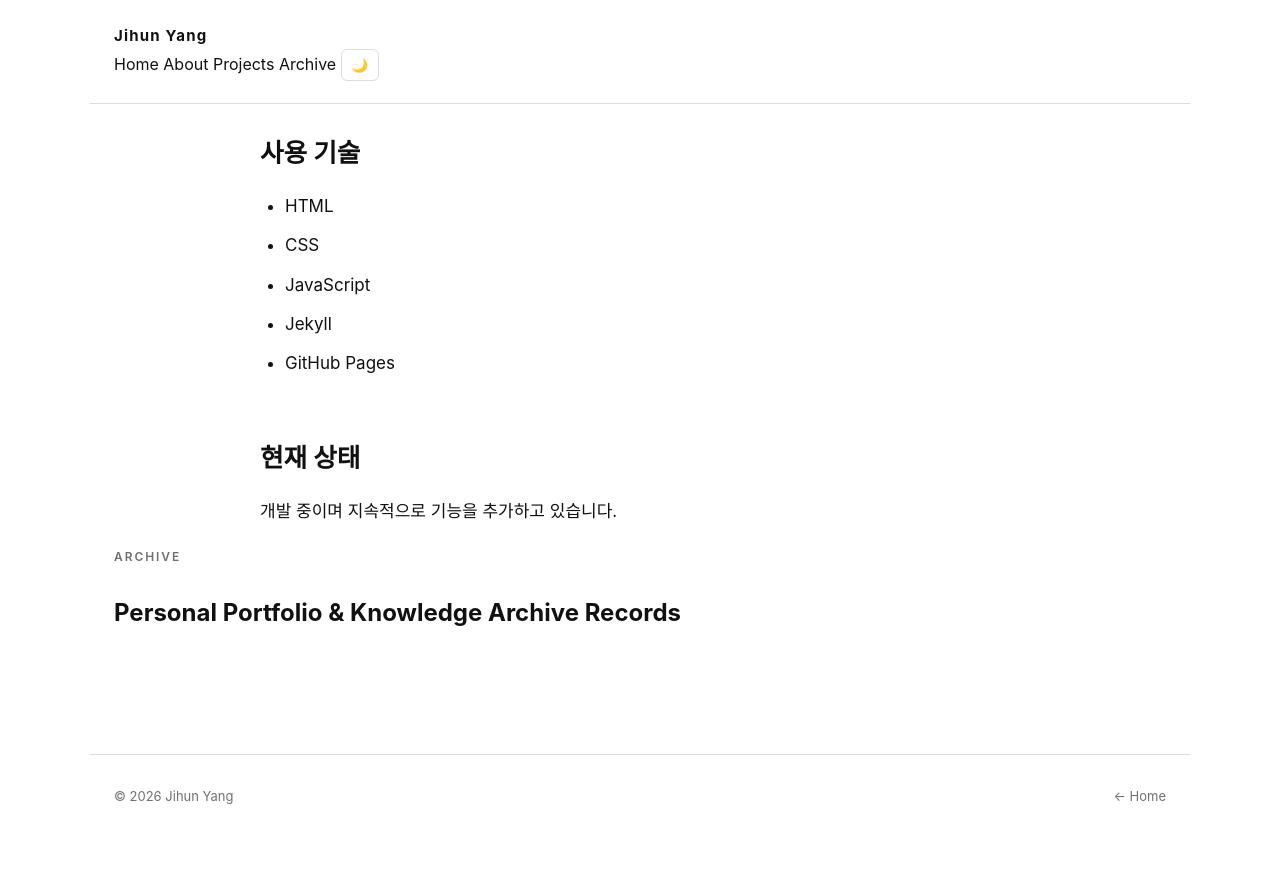
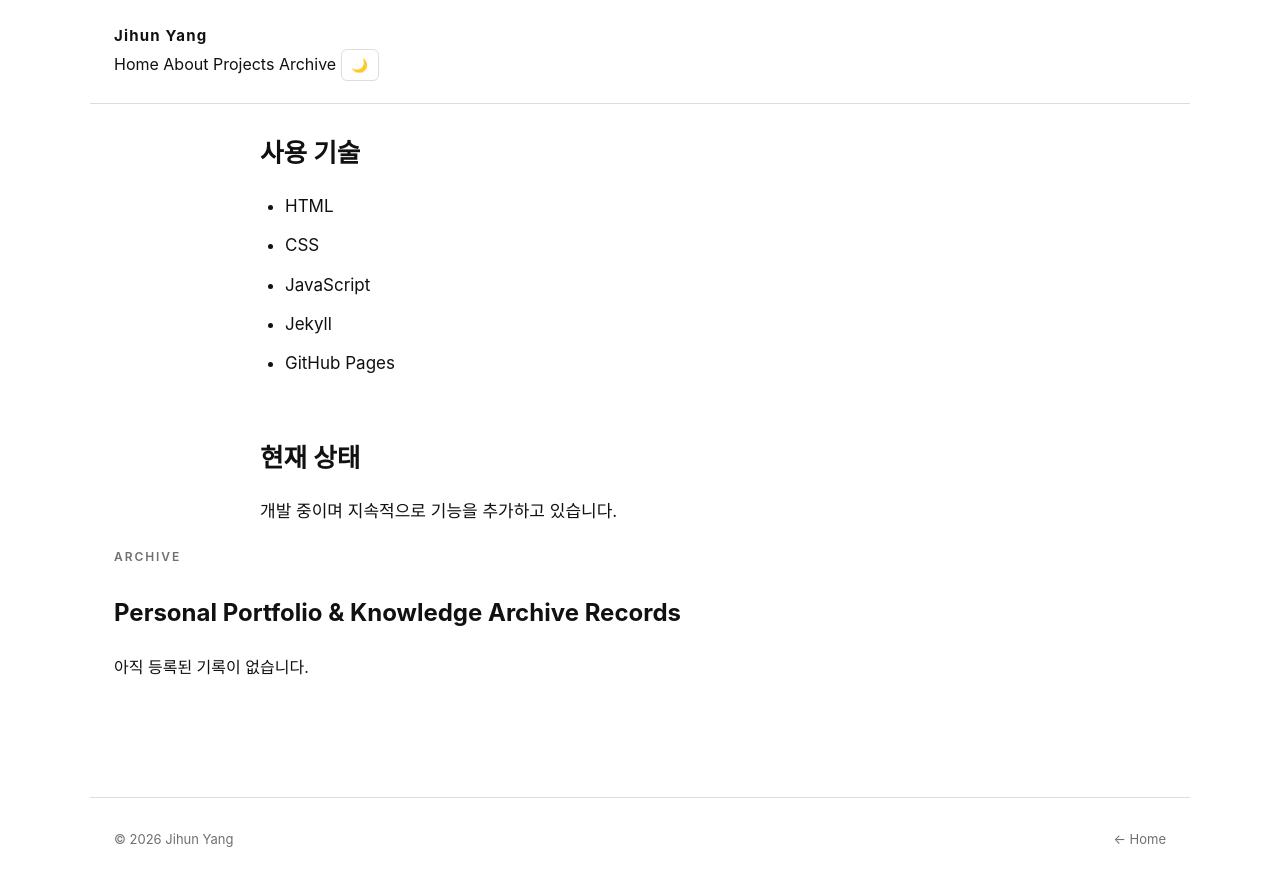
Before and after one commit to JihunYangKR/JihunYangKR.github.io, a Jekyll site: the page built from _projects/portfolio-site.md, in a window 1280 px wide and 900 px high, scrolled down 1422 px. Shown: the top 886 px of the window. Built offline with Jekyll 4.4.1, drawn with Linux system fonts in a browser that asks for light colours; before the commit the page ends 2279 px from its top, so only the background shows below that.

Commit message:
Update project.html

```diff
--- a/_layouts/project.html
+++ b/_layouts/project.html
@@ -179,6 +179,12 @@
 
             </div>
 
+        {% else %}
+
+            <p>
+                아직 등록된 기록이 없습니다.
+            </p>
+
         {% endif %}
 
     </div>
```
